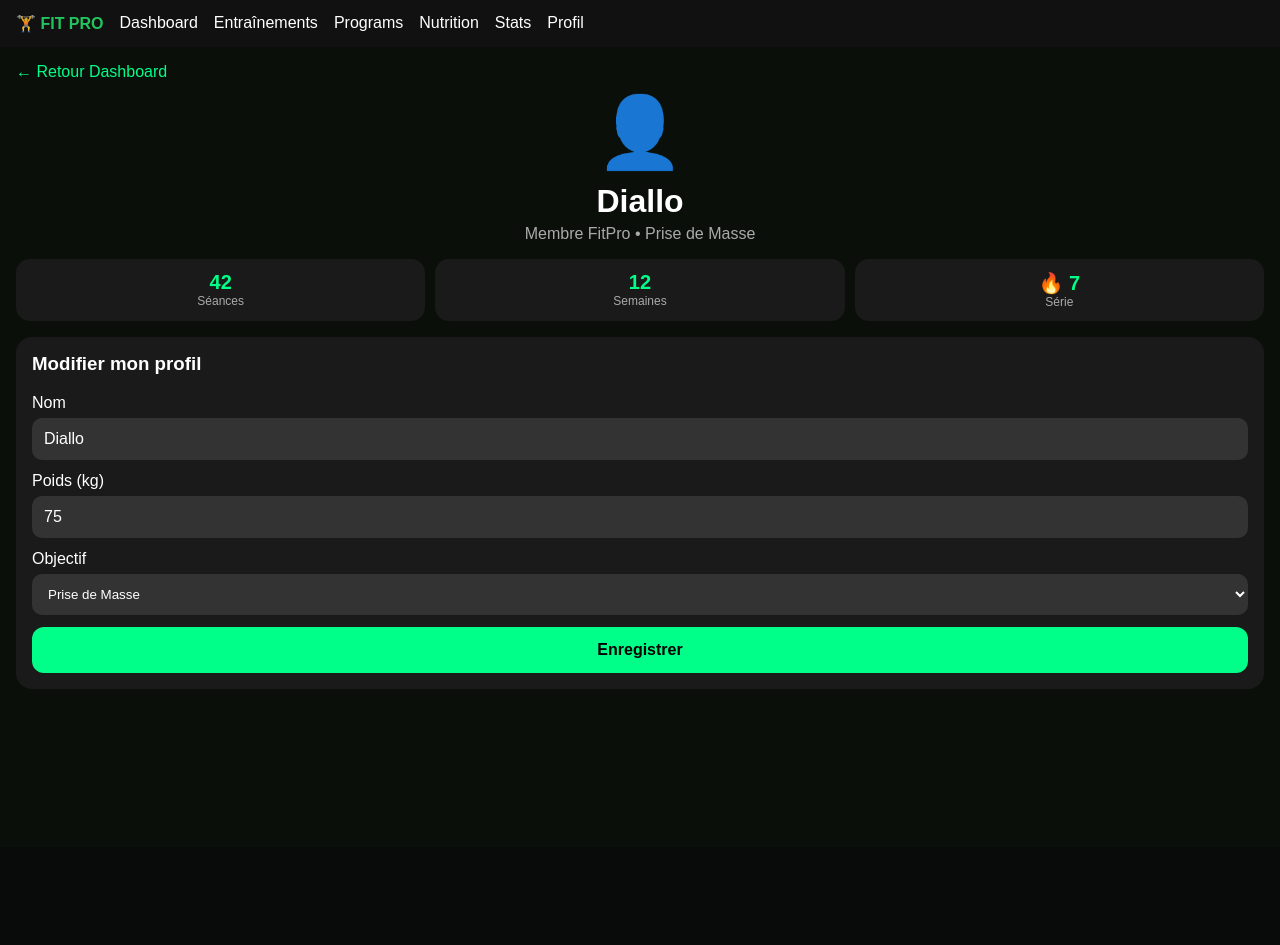
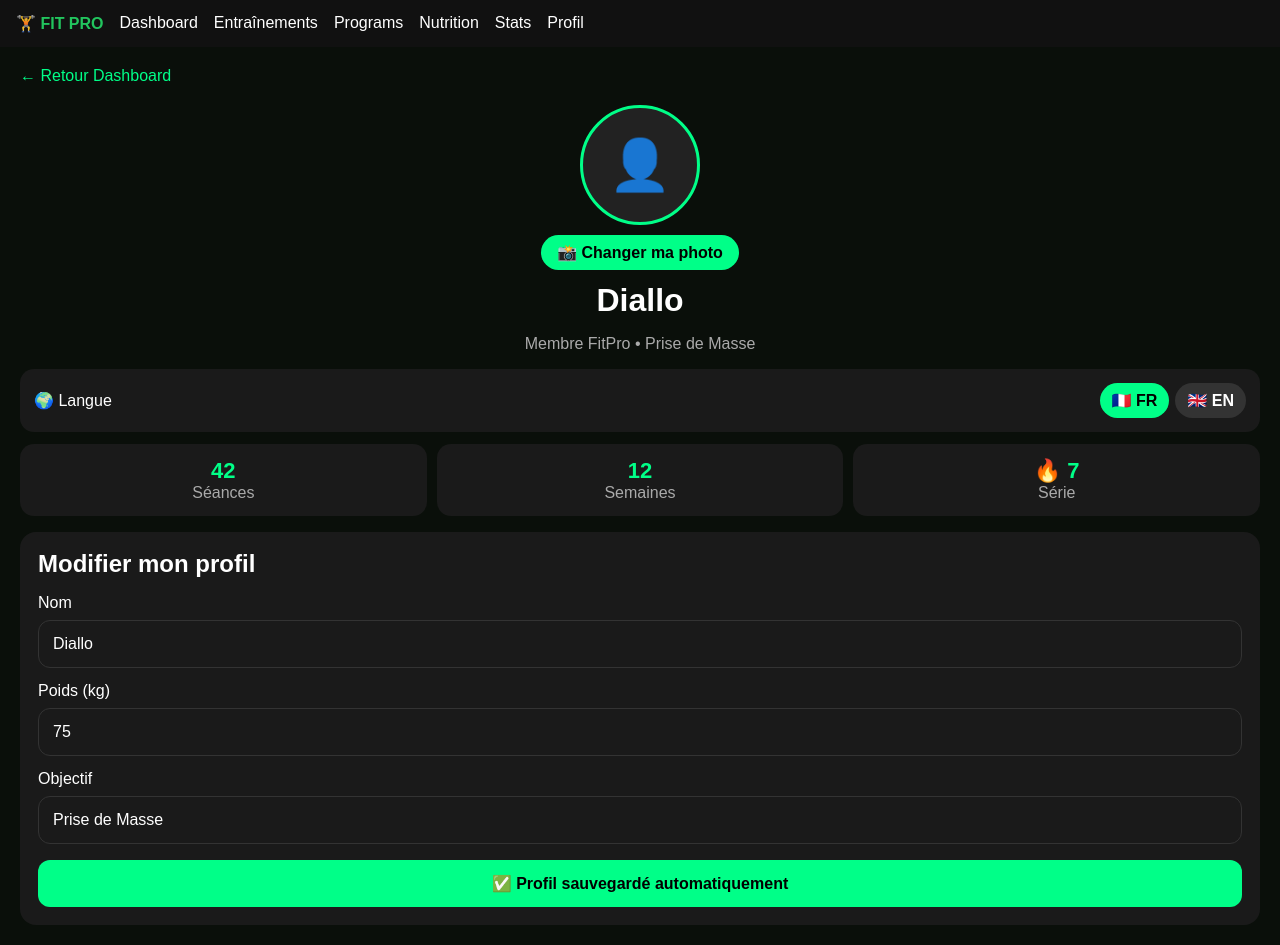
Before and after one commit to actionsdiallo-lgtm/fit-pro, a Next.js app: page /profile in a window 1280 px wide. Before the commit the page ends 847 px from the top, so only its background shows below. Built offline with nearby package versions, Linux system fonts and the light colour scheme.

Commit message:
Update page.tsx

```diff
--- a/src/app/profile/page.tsx
+++ b/src/app/profile/page.tsx
@@ -1,43 +1,84 @@
 "use client";
 import Link from "next/link";
-import { useState } from "react";
+import { useState, useRef, useEffect } from "react";
+
+const TEXTS: any = {
+  fr: { back: "← Retour Dashboard", changePhoto: "📸 Changer ma photo", member: "Membre FitPro", sessions: "Séances", weeks: "Semaines", streak: "Série", edit: "Modifier mon profil", name: "Nom", weight: "Poids (kg)", goal: "Objectif", saved: "✅ Profil sauvegardé automatiquement", lang: "Langue" },
+  en: { back: "← Back to Dashboard", changePhoto: "📸 Change my photo", member: "FitPro Member", sessions: "Workouts", weeks: "Weeks", streak: "Streak", edit: "Edit my profile", name: "Name", weight: "Weight (kg)", goal: "Goal", saved: "✅ Profile saved automatically", lang: "Language" },
+};
 
 export default function ProfilePage() {
   const [name, setName] = useState("Diallo");
+  const [weight, setWeight] = useState("75");
   const [goal, setGoal] = useState("Prise de Masse");
-  const [weight, setWeight] = useState("75");
-  const [saved, setSaved] = useState(false);
+  const [photo, setPhoto] = useState("");
+  const [lang, setLang] = useState("fr");
+  const fileRef = useRef<HTMLInputElement>(null);
+  const t = TEXTS[lang];
+
+  useEffect(() => {
+    const saved = localStorage.getItem("fitpro-photo");
+    const savedName = localStorage.getItem("fitpro-name");
+    const savedLang = localStorage.getItem("fitpro-lang");
+    if (saved) setPhoto(saved);
+    if (savedName) setName(savedName);
+    if (savedLang) setLang(savedLang);
+  }, []);
+
+  const handlePhoto = (e: any) => {
+    const file = e.target.files[0];
+    if (!file) return;
+    const reader = new FileReader();
+    reader.onload = () => {
+      const result = reader.result as string;
+      setPhoto(result);
+      localStorage.setItem("fitpro-photo", result);
+    };
+    reader.readAsDataURL(file);
+  };
+
+  const changeLang = (l: string) => {
+    setLang(l);
+    localStorage.setItem("fitpro-lang", l);
+  };
+
+  const input = { width: "100%", padding: 14, borderRadius: 12, border: "1px solid #333", backgroundColor: "#1A1A1A", color: "white", marginTop: 8, boxSizing: "border-box" as const };
+
   return (
-    <div style={{ padding: 16, backgroundColor: "#0A0F0A", minHeight: "100vh", color: "white" }}>
-      <Link href="/dashboard" style={{ color: "#00FF88", textDecoration: "none" }}>← Retour Dashboard</Link>
-      <div style={{ textAlign: "center", marginTop: 10 }}>
-        <div style={{ fontSize: 70 }}>👤</div>
-        <h1 style={{ margin: "10px 0 5px" }}>{name}</h1>
-        <p style={{ color: "#AAA", margin: 0 }}>Membre FitPro • {goal}</p>
+    <div style={{ padding: 20, backgroundColor: "#0A0F0A", minHeight: "100vh", color: "white" }}>
+      <Link href="/dashboard" style={{ color: "#00FF88", textDecoration: "none" }}>{t.back}</Link>
+      <div style={{ textAlign: "center", marginTop: 20 }}>
+        <div onClick={() => fileRef.current?.click()} style={{ width: 120, height: 120, borderRadius: "50%", backgroundColor: "#222", margin: "0 auto", overflow: "hidden", display: "flex", alignItems: "center", justifyContent: "center", border: "3px solid #00FF88", cursor: "pointer" }}>
+          {photo ? <img src={photo} style={{ width: "100%", height: "100%", objectFit: "cover" }} /> : <span style={{ fontSize: 50 }}>👤</span>}
+        </div>
+        <input ref={fileRef} type="file" accept="image/*" onChange={handlePhoto} style={{ display: "none" }} />
+        <button onClick={() => fileRef.current?.click()} style={{ marginTop: 10, backgroundColor: "#00FF88", color: "black", border: "none", padding: "8px 16px", borderRadius: 20, fontWeight: "bold" }}>{t.changePhoto}</button>
+        <h1 style={{ fontSize: 32, margin: "12px 0 0" }}>{name}</h1>
+        <p style={{ color: "#AAA" }}>{t.member} • {goal}</p>
       </div>
-
-      <div style={{ display: "grid", gridTemplateColumns: "1fr 1fr 1fr", gap: 10, marginTop: 16 }}>
-        <div style={{ backgroundColor: "#1A1A1A", padding: 12, borderRadius: 14, textAlign: "center" }}><b style={{ color: "#00FF88", fontSize: 20 }}>42</b><p style={{ margin: 0, color: "#AAA", fontSize: 12 }}>Séances</p></div>
-        <div style={{ backgroundColor: "#1A1A1A", padding: 12, borderRadius: 14, textAlign: "center" }}><b style={{ color: "#00FF88", fontSize: 20 }}>12</b><p style={{ margin: 0, color: "#AAA", fontSize: 12 }}>Semaines</p></div>
-        <div style={{ backgroundColor: "#1A1A1A", padding: 12, borderRadius: 14, textAlign: "center" }}><b style={{ color: "#00FF88", fontSize: 20 }}>🔥 7</b><p style={{ margin: 0, color: "#AAA", fontSize: 12 }}>Série</p></div>
+      <div style={{ backgroundColor: "#1A1A1A", padding: 14, borderRadius: 14, marginTop: 16, display: "flex", alignItems: "center", justifyContent: "space-between" }}>
+        <span>🌍 {t.lang}</span>
+        <div style={{ display: "flex", gap: 6 }}>
+          {["fr", "en"].map(l => (
+            <button key={l} onClick={() => changeLang(l)} style={{ padding: "8px 12px", borderRadius: 20, border: "none", backgroundColor: lang === l ? "#00FF88" : "#333", color: lang === l ? "black" : "white", fontWeight: "bold" }}>{l === "fr" ? "🇫🇷 FR" : "🇬🇧 EN"}</button>
+          ))}
+        </div>
       </div>
-
-      <div style={{ marginTop: 16, backgroundColor: "#1A1A1A", padding: 16, borderRadius: 16 }}>
-        <h3 style={{ marginTop: 0 }}>Modifier mon profil</h3>
-        <label>Nom</label>
-        <input value={name} onChange={e => setName(e.target.value)} style={{ width: "100%", padding: 12, borderRadius: 10, border: "none", margin: "6px 0 12px", backgroundColor: "#333", color: "white" }} />
-        <label>Poids (kg)</label>
-        <input value={weight} onChange={e => setWeight(e.target.value)} style={{ width: "100%", padding: 12, borderRadius: 10, border: "none", margin: "6px 0 12px", backgroundColor: "#333", color: "white" }} />
-        <label>Objectif</label>
-        <select value={goal} onChange={e => setGoal(e.target.value)} style={{ width: "100%", padding: 12, borderRadius: 10, border: "none", margin: "6px 0 12px", backgroundColor: "#333", color: "white" }}>
-          <option>Prise de Masse</option>
-          <option>Perte de Poids</option>
-          <option>Force & Performance</option>
-          <option>Débutant Total</option>
-        </select>
-        <button onClick={() => setSaved(true)} style={{ width: "100%", backgroundColor: "#00FF88", color: "black", padding: 14, borderRadius: 12, fontWeight: "bold", border: "none" }}>Enregistrer</button>
-        {saved && <p style={{ color: "#00FF88", textAlign: "center", marginTop: 10 }}>✅ Profil enregistré ! Poids : {weight} kg • Objectif : {goal}</p>}
+      <div style={{ display: "flex", gap: 10, marginTop: 12 }}>
+        <div style={{ flex: 1, backgroundColor: "#1A1A1A", padding: 14, borderRadius: 14, textAlign: "center" }}><div style={{ color: "#00FF88", fontSize: 22, fontWeight: "bold" }}>42</div><div style={{ color: "#AAA" }}>{t.sessions}</div></div>
+        <div style={{ flex: 1, backgroundColor: "#1A1A1A", padding: 14, borderRadius: 14, textAlign: "center" }}><div style={{ color: "#00FF88", fontSize: 22, fontWeight: "bold" }}>12</div><div style={{ color: "#AAA" }}>{t.weeks}</div></div>
+        <div style={{ flex: 1, backgroundColor: "#1A1A1A", padding: 14, borderRadius: 14, textAlign: "center" }}><div style={{ color: "#00FF88", fontSize: 22, fontWeight: "bold" }}>🔥 7</div><div style={{ color: "#AAA" }}>{t.streak}</div></div>
+      </div>
+      <div style={{ backgroundColor: "#1A1A1A", padding: 18, borderRadius: 16, marginTop: 16 }}>
+        <h2 style={{ margin: 0 }}>{t.edit}</h2>
+        <label style={{ marginTop: 16, display: "block" }}>{t.name}</label>
+        <input style={input} value={name} onChange={e => { setName(e.target.value); localStorage.setItem("fitpro-name", e.target.value); }} />
+        <label style={{ marginTop: 14, display: "block" }}>{t.weight}</label>
+        <input style={input} value={weight} onChange={e => setWeight(e.target.value)} />
+        <label style={{ marginTop: 14, display: "block" }}>{t.goal}</label>
+        <input style={input} value={goal} onChange={e => setGoal(e.target.value)} />
+        <div style={{ marginTop: 16, backgroundColor: "#00FF88", color: "black", padding: 14, borderRadius: 12, textAlign: "center", fontWeight: "bold" }}>{t.saved}</div>
       </div>
     </div>
   );
-        }
+                 }
```
